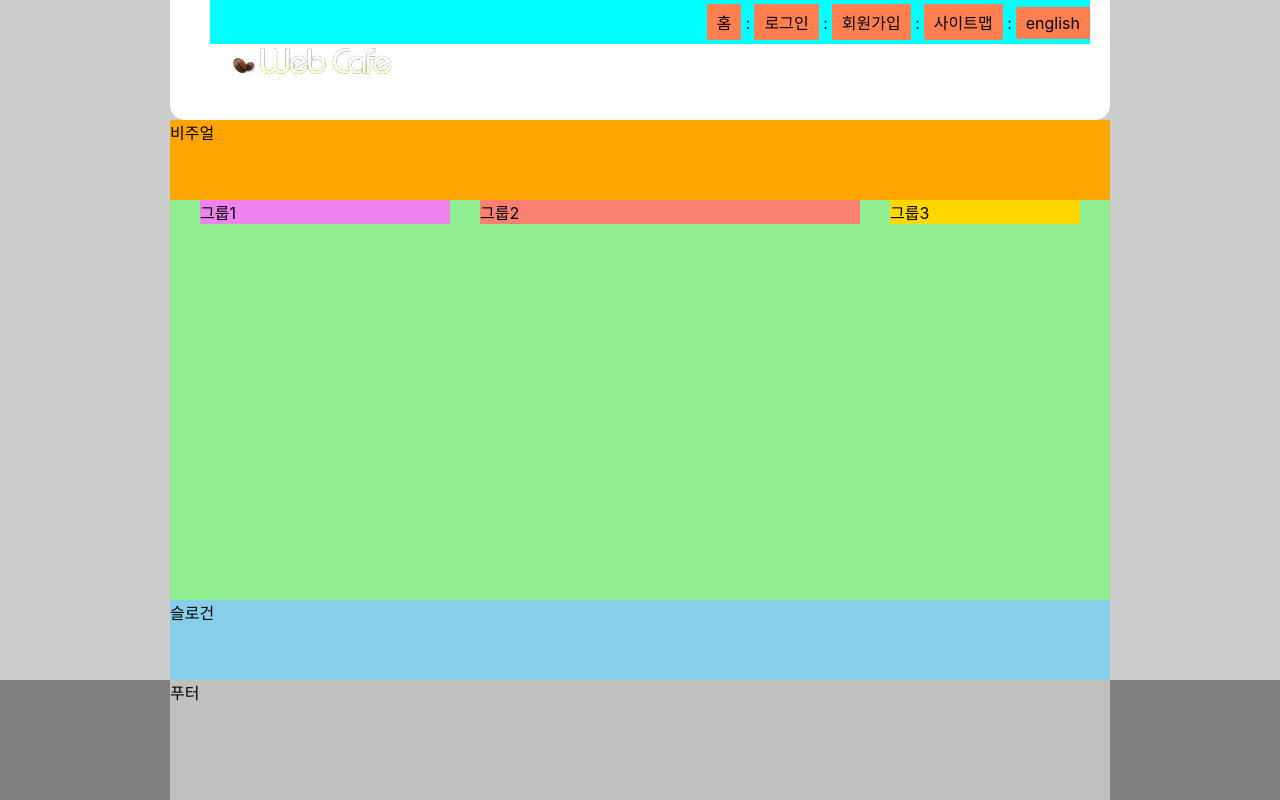
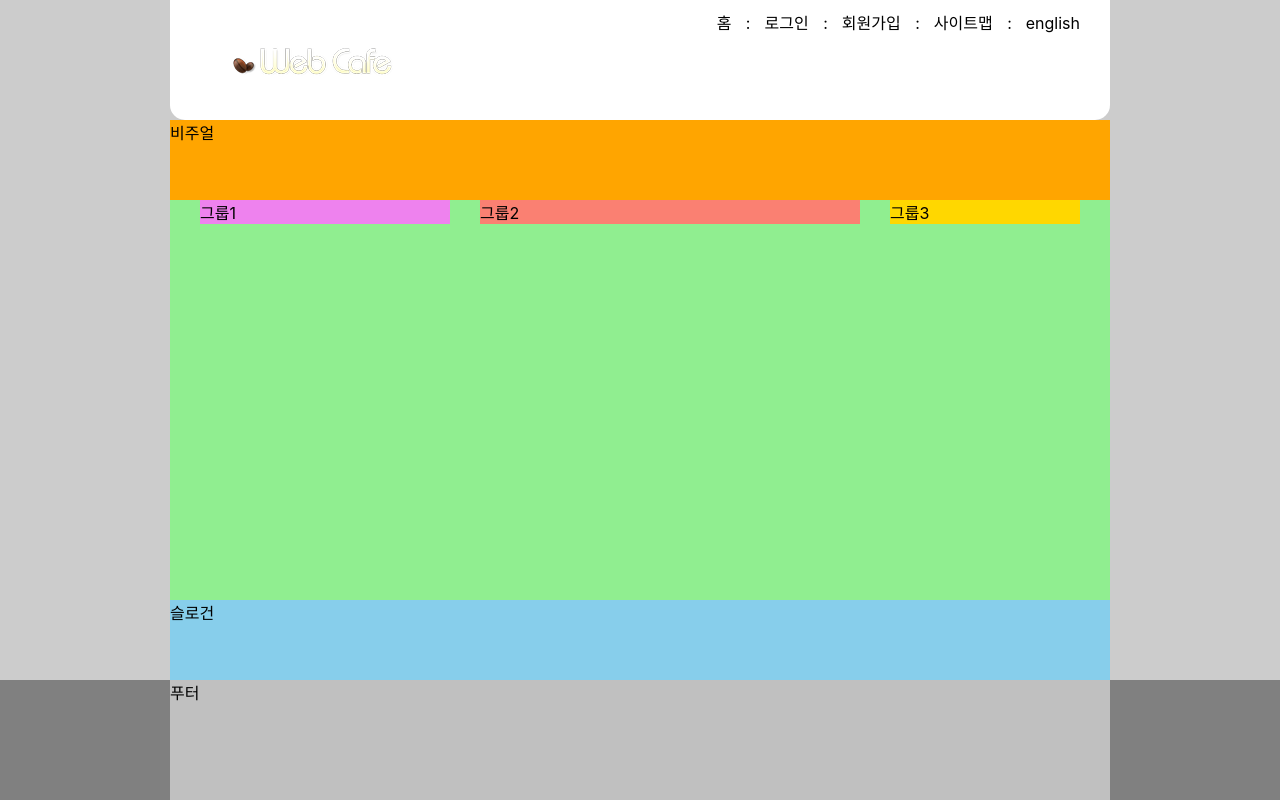
Before and after one commit to tiramin/HTML5, a plain HTML site: page index.html in a window 1280 px wide. Drawn offline with Linux system fonts and the light colour scheme; a web font is replaced by a local one.

Commit message:
불필요한 배경 제거

```diff
--- a/styles/style.css
+++ b/styles/style.css
@@ -36,20 +36,18 @@ body{
 
 /* 텍스트 링크 모음 */
 .member{
-  background: aqua;
   text-align: right;
   padding: 4px 0;
   /* position 속성 활용하여 .member 영역을 오른쪽으로 10px 만큼 이동하기
   position: relative;
   right: -10px; */
+  /* transform 속성을 활용하여 .member 영역 오른쪽으로 10px 이동 */
   transform: translateX(10px);
 }
 .member li{
-  /* background: pink; */
   display: inline-block;
 }
 .member li a{
-  background: coral;
   padding: 6px 10px;
   display: inherit;
 }
```
